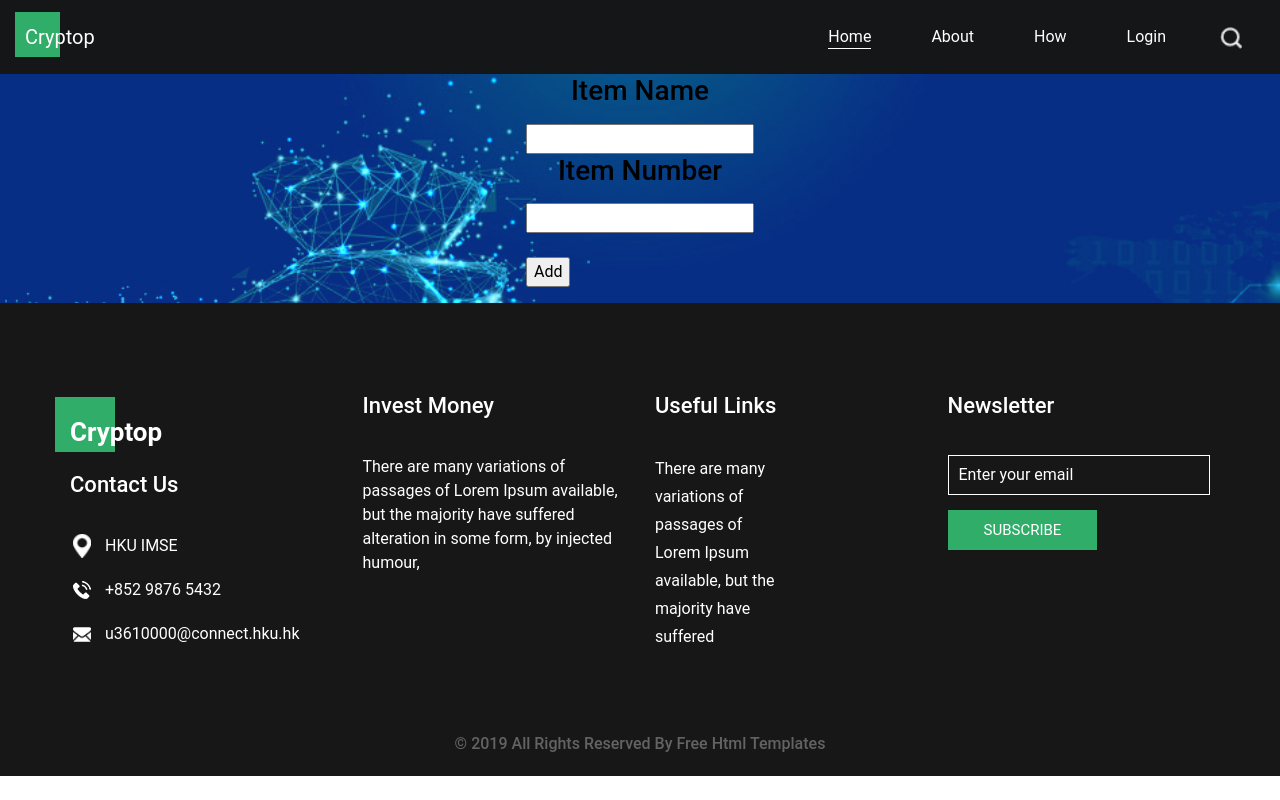
After one commit to wannacry601/IMSE2113_GP, a Django app: template templates/addItem.html in a window 1280 px wide. The commit adds this page. Run offline with Django 4.2, Linux system fonts and the light colour scheme; the template is opened without the code that fills it, so the values that code supplies are empty; parts of the project's set-up code (start-up, migrations or seed data) failed here and were passed over; some libraries are stand-ins or nearby versions.

Commit message:
Add files via upload

```diff
--- /dev/null
+++ b/templates/addItem.html
@@ -0,0 +1,239 @@
+<!DOCTYPE html>
+<html>
+
+<head>
+  <meta charset="utf-8" />
+  <title>Add Item</title>
+  <link rel="stylesheet" type="text/css" href="css/bootstrap.css" />
+  <link href="css/style.css" rel="stylesheet" />
+  <link href="css/responsive.css" rel="stylesheet" />
+</head>
+
+<body>
+  <div class="hero_area">
+    <!-- header section strats -->
+    <header class="header_section">
+      <div class="container-fluid">
+        <nav class="navbar navbar-expand-lg custom_nav-container ">
+          <a class="navbar-brand" href="index.html">
+            <span>
+              Cryptop
+            </span>
+          </a>
+          <button class="navbar-toggler" type="button" data-toggle="collapse" data-target="#navbarSupportedContent"
+            aria-controls="navbarSupportedContent" aria-expanded="false" aria-label="Toggle navigation">
+            <span class="navbar-toggler-icon"></span>
+          </button>
+
+          <div class="collapse navbar-collapse" id="navbarSupportedContent">
+            <div class="d-flex ml-auto flex-column flex-lg-row align-items-center">
+              <ul class="navbar-nav  ">
+                <li class="nav-item active">
+                  <a class="nav-link" href="index.html">Home <span class="sr-only">(current)</span></a>
+                </li>
+                <li class="nav-item ">
+                  <a class="nav-link" href="about.html"> About </a>
+                </li>
+                <li class="nav-item">
+                  <a class="nav-link" href="how.html"> How </a>
+                </li>
+                {% if is_admin%}
+                <li class="nav-item">
+                  <a class="nav-link" href="add_user.html"> Create User </a>
+                </li>
+                {% endif %}
+                <li class="nav-item">
+                  <a class="nav-link" href="login.html"> Login</a>
+                </li>
+                <!-- <li class="nav-item">
+                  <a class="nav-link" href="#"> Sign Up</a>
+                </li> -->
+              </ul>
+              <div class="user_option">
+                <form class="form-inline my-2 my-lg-0 ml-0 ml-lg-4 mb-3 mb-lg-0">
+                  <button class="btn  my-2 my-sm-0 nav_search-btn" type="submit"></button>
+                </form>
+              </div>
+            </div>
+          </div>
+        </nav>
+      </div>
+    </header>
+    <div class="form-center">
+        <div class="btn-box">
+        <div class="info_form ">
+      <form action="additem/">
+        <div class="heading_container"> <h3>
+        <label for="iname">Item Name</label><br></h3></div>
+        <input type="text" id="iname" name="iname" value=""><br>
+        <div class="heading_container"><h3>
+        <label for="inum">Item Number</label><br></h3></div>
+        <input type="text" id="inum" name="inum" value=""><br><br>
+        <!-- <button> -->
+        <!-- <div class="info_section"><div class="info_form"> -->
+        <input type="submit" value="Add" class="button_submit">
+        <!-- </div></div> -->
+        <!-- </button> -->
+      </form>
+      </div>
+      </div>
+      </div>
+      <p>
+
+      </p>
+
+
+
+    <section class="info_section layout_padding">
+        <div class="container">
+          <div class="row">
+            <div class="col-md-3">
+              <div class="info_contact">
+                <div class="info_logo">
+                  <a href="index.html">
+                    <span>
+                      Cryptop
+                    </span>
+                  </a>
+                </div>
+                <h5>
+                  Contact Us
+                </h5>
+                <div>
+                  <div class="img-box">
+                    <img src="images/location.png" width="18px" alt="" />
+                  </div>
+                  <p>
+                    HKU IMSE
+                  </p>
+                </div>
+                <div>
+                  <div class="img-box">
+                    <img src="images/phone.png" width="18px" alt="" />
+                  </div>
+                  <p>
+                    +852 9876 5432
+                  </p>
+                </div>
+                <div>
+                  <div class="img-box">
+                    <img src="images/envelope.png" width="18px" alt="" />
+                  </div>
+                  <p>
+                    u3610000@connect.hku.hk
+                  </p>
+                </div>
+              </div>
+            </div>
+            <div class="col-md-3">
+              <div class="info_info">
+                <h5>
+                  Invest Money
+                </h5>
+                <p>
+                  There are many variations of passages of Lorem Ipsum available, but the majority have suffered alteration
+                  in some form, by injected humour,
+                </p>
+              </div>
+            </div>
+
+            <div class="col-md-3">
+              <div class="info_links">
+                <h5>
+                  Useful Links
+                </h5>
+                <ul>
+                  <li>
+                    <a href="">
+                      There are many
+                    </a>
+                  </li>
+                  <li>
+                    <a href="">
+                      variations of
+                    </a>
+                  </li>
+                  <li>
+                    <a href="">
+                      passages of
+                    </a>
+                  </li>
+                  <li>
+                    <a href="">
+                      Lorem Ipsum
+                    </a>
+                  </li>
+                  <li>
+                    <a href="">
+                      available, but the
+                    </a>
+                  </li>
+                  <li>
+                    <a href="">
+                      majority have
+                    </a>
+                  </li>
+                  <li>
+                    <a href="">
+                      suffered
+                    </a>
+                  </li>
+                </ul>
+              </div>
+            </div>
+            <div class="col-md-3">
+              <div class="info_form ">
+                <h5>
+                  Newsletter
+                </h5>
+                <form action="">
+                  <input type="email" placeholder="Enter your email" />
+                  <button>
+                    Subscribe
+                  </button>
+                </form>
+              </div>
+            </div>
+          </div>
+        </div>
+      </section>
+
+      <!-- end info_section -->
+
+      <!-- footer section -->
+      <section class="container-fluid footer_section">
+        <p>
+          &copy; 2019 All Rights Reserved By
+          <a href="https://html.design/">Free Html Templates</a>
+        </p>
+      </section>
+      <!-- footer section -->
+
+      <script type="text/javascript" src="js/jquery-3.4.1.min.js"></script>
+      <script type="text/javascript" src="js/bootstrap.js"></script>
+      <script type="text/javascript" src="https://cdnjs.cloudflare.com/ajax/libs/OwlCarousel2/2.3.4/owl.carousel.min.js">
+      </script>
+      <!-- owl carousel script
+        -->
+      <script type="text/javascript">
+        $(".owl-carousel").owlCarousel({
+          loop: true,
+          margin: 0,
+          navText: [],
+          center: true,
+          autoplay: true,
+          autoplayHoverPause: true,
+          responsive: {
+            0: {
+              items: 1
+            },
+            1000: {
+              items: 3
+            }
+          }
+        });
+      </script>
+      <!-- end owl carousel script -->
+    </body>
+
+    </html>
```
Also changed, not shown: templates/login.html (+7 -5 lines).
